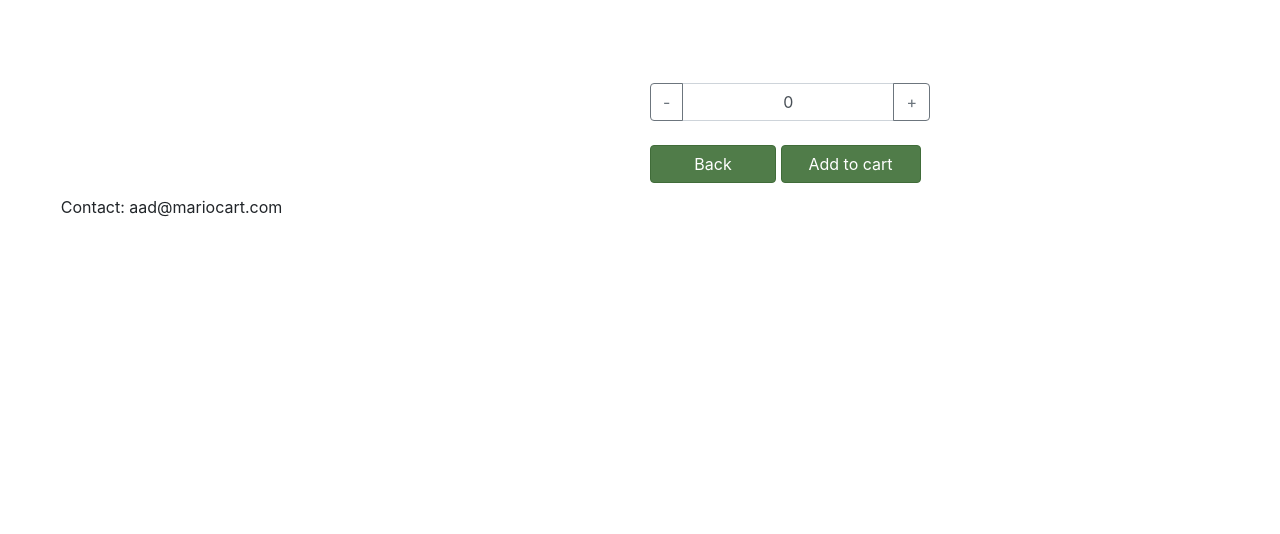
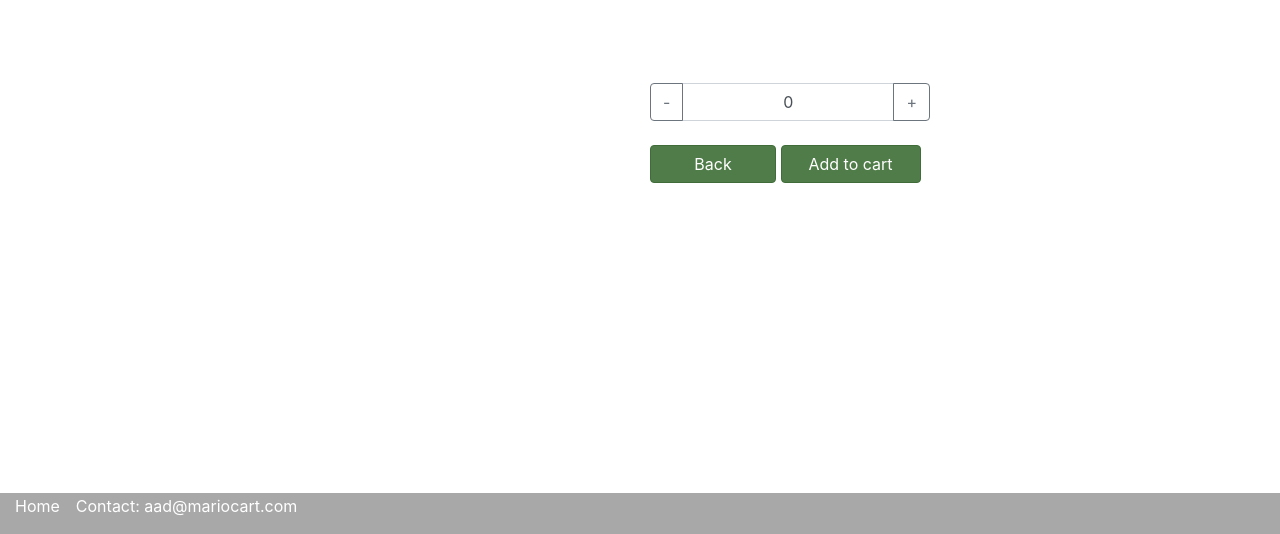
Before and after one commit to np873/UI-, a Flask app: page /product_detail in a window 1280 px wide. Shown: the part 266-800 px from the top of the page. Run offline with Flask 2, Linux system fonts and the light colour scheme; data comes from the database, SQL or seed files in the repository; data that the repository does not hold is empty; some libraries are stand-ins or nearby versions.

Commit message:
Update base.css
Added footer and border code

```diff
--- a/static/css/base.css
+++ b/static/css/base.css
@@ -147,3 +147,18 @@
 }
 
 /* End of welcome text */
+
+.border {
+    bottom-border: solid;
+}
+
+.footer {
+    position: fixed;
+   left: 0;
+   bottom: 0;
+   width: 100%;
+   background-color: #A8A8A8;
+   color: white;
+   padding: 0.5px;
+   padding-left: 15px;
+}
```
